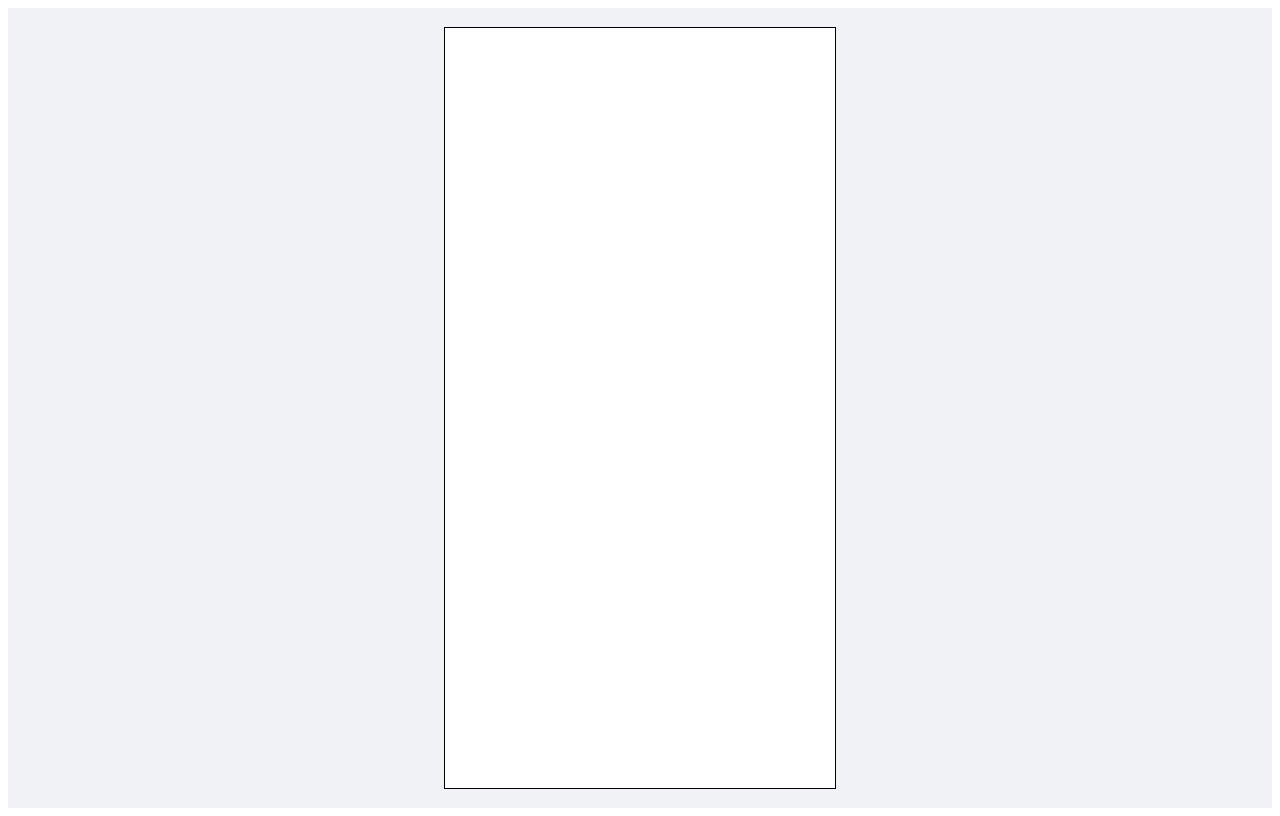
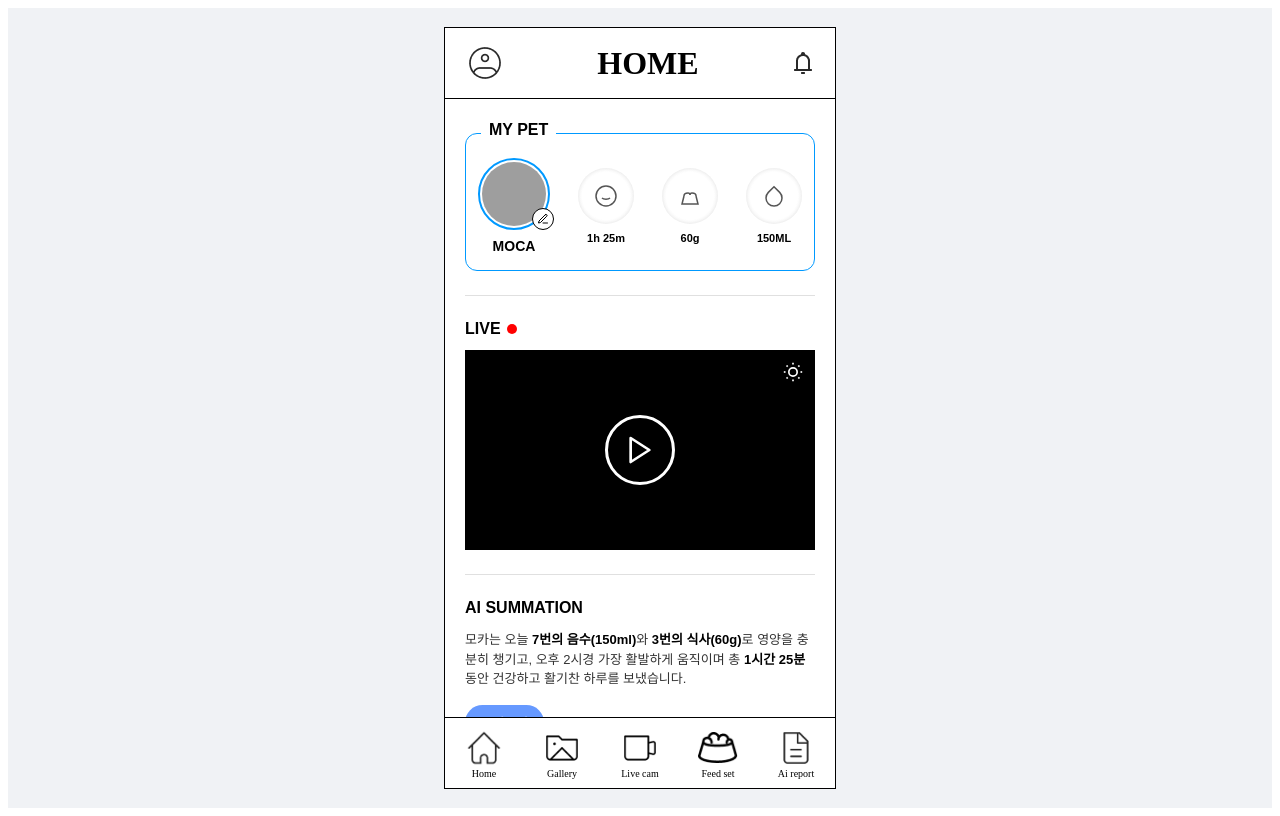
Before and after one commit to ganadiCare/FrontEnd, a React (Vite) app: page /main in a window 1280 px wide. Before the commit this address had no page. Built offline with nearby package versions, Linux system fonts and the light colour scheme; grey boxes are pictures that could not be loaded; a web font is replaced by a local one.

Commit message:
2026.05.03

```diff
--- a/src/App.tsx
+++ b/src/App.tsx
@@ -29,11 +29,10 @@ function App() {
       <div className='app-container'>
         <Routes>
           <Route path='/' element = {<StartScreen/>}></Route>
-          <Route path='/login' element = {<LoginScreen
-          onBackClick={() => setCurrentScreen('start')}
-           onLoginSuccess={() => setCurrentScreen('main')}
-          />}></Route>
+          <Route path='/login' element = {<LoginScreen/>}></Route>
+           <Route path='main' element = {<MainScreen/>}></Route>
         </Routes>
+
 
       </div>
     </div>
--- a/src/assets/LoginScreen.tsx
+++ b/src/assets/LoginScreen.tsx
@@ -1,23 +1,19 @@
 import React from 'react';
 import './login.css';
 import backArrow from './image_folder/Back.png';
+import { useNavigate } from 'react-router-dom';
 
-interface LoginScreenProps {
-  onBackClick: () => void;
-  onLoginSuccess: () => void;
-}
+const LoginScreen: React.FC= () => {
+  let navigate = useNavigate()
+  return (
 
-const LoginScreen: React.FC<LoginScreenProps> = ({ onBackClick, onLoginSuccess }) => {
-  return (
-    <div className="mobile-wrapper">
-      <div className="app-container">
-
+<div>
         <header className="header-bar">
           <img
             src={backArrow}
             alt="뒤로 가기"
             className="back-button"
-            onClick={onBackClick}
+            onClick={()=>{navigate(-1)}}
           />
           <h2>LOGIN</h2>
         </header>
@@ -54,7 +50,7 @@ const LoginScreen: React.FC<LoginScreenProps> = ({ onBackClick, onLoginSuccess }
             <button
               type="button"
               className="auth-button"
-              onClick={onLoginSuccess}
+              onClick={()=>{navigate('/main')}}
             >
               LOGIN
             </button>
@@ -65,7 +61,7 @@ const LoginScreen: React.FC<LoginScreenProps> = ({ onBackClick, onLoginSuccess }
         </div>
 
       </div>
-    </div>
+
   );
 };
 
--- a/src/assets/MainScreen.tsx
+++ b/src/assets/MainScreen.tsx
@@ -1,5 +1,7 @@
 import React from 'react';
-import './main.css';
+import './css/main.css';
+import Header from './contents/Header';
+import Bottom from './contents/Bottom';
 
 import spaceIcon from './image_folder/User.png';
 import notificationIcon from './image_folder/Notification.png';
@@ -11,18 +13,10 @@ import documentIcon from './image_folder/Report.png';
 
 const MainScreen: React.FC = () => {
   return (
-    <div className="mobile-wrapper">
-      <div className="app-container">
+    <div>
 
         {/* 상단 헤더 */}
-        <header className="main-header">
-          <img src={spaceIcon} alt="Profidle" className="header-icon" />
-          <h2 className="header-title">HOME</h2>
-          <div className="notification-wrapper">
-            <img src={notificationIcon} alt="Notification" className="header-icon" />
-            <span className="badge">15</span>
-          </div>
-        </header>
+        <Header/>
 
         {/* 스크롤 가능한 메인 콘텐츠 영역 */}
         <main className="main-content">
@@ -131,35 +125,16 @@ const MainScreen: React.FC = () => {
             </p>
             <button className="more-btn">+ 더보기</button>
           </section>
-
+          <h4>ㅎㅇ</h4>
+          <h4>ㅎㅇ</h4>
+          <h4>ㅎㅇ</h4>
+          <h4>ㅎㅇ</h4>
         </main>
 
         {/* 하단 네비게이션 바 */}
-        <nav className="bottom-nav">
-          <div className="nav-item active">
-            <img src={homeIcon} alt="Home" className="nav-icon" />
-            <span>Home</span>
-          </div>
-          <div className="nav-item">
-            <img src={folderIcon} alt="Gallery" className="nav-icon" />
-            <span>Gallay</span>
-          </div>
-          <div className="nav-item">
-            <img src={cameraIcon} alt="Live cam" className="nav-icon" />
-            <span>Live cam</span>
-          </div>
-          <div className="nav-item">
-            <img src={feedIcon} alt="Feed set" className="nav-icon" />
-            <span>Feed set</span>
-          </div>
-          <div className="nav-item">
-            <img src={documentIcon} alt="AI Report" className="nav-icon" />
-            <span>AI Report</span>
-          </div>
-        </nav>
+        <Bottom/>
 
       </div>
-    </div>
   );
 };
 
--- /dev/null
+++ b/src/assets/contents/Bottom.tsx
@@ -0,0 +1,36 @@
+import './../css/main.css'
+
+import Home from './../image_folder/Home.png'
+import Gallery from './../image_folder/Gallery.png'
+import Livecam from './../image_folder/Video.png'
+import Feedset from './../image_folder/Feed.png'
+import Aireport from './../image_folder/Report.png'
+
+
+const Bottom: React.FC = () => {
+
+    let array = [
+        {name:'Home',icon:Home},
+        {name:'Gallery',icon:Gallery},
+        {name:'Live cam',icon:Livecam},
+        {name:'Feed set',icon:Feedset},
+        {name:'Ai report',icon:Aireport},
+    ]
+
+    return(
+        <div className='bottom-nav'>
+            {array.map(function(a,i){
+                return(
+                <div className='nav-item'>
+                <img src={array[i].icon} className='nav-icon'></img>
+                    <p>{array[i].name}</p>
+                </div>
+            )
+            }
+            )
+        }
+        </div>
+    )
+}
+
+export default Bottom;
--- /dev/null
+++ b/src/assets/contents/Header.tsx
@@ -0,0 +1,15 @@
+import './../css/main.css'
+import userIcon from './../image_folder/User.png';
+import backIcon from './../image_folder/Back.png';
+import Notice from './../image_folder/Notification.png'
+
+const Header: React.FC = () => {
+    return(
+        <div className='main-header'>
+            <img src={userIcon}></img>
+            <h1>HOME</h1>
+            <img src={Notice}></img>
+        </div>
+    )
+}
+export default Header;
--- a/src/assets/main.css
+++ b/src/assets/css/main.css
@@ -25,10 +25,13 @@
   display: flex;
   justify-content: space-between;
   align-items: center;
-  padding: 16px 20px;
+  padding: 0 20px;
+  height: 70px;
   border-bottom: 1px solid #000000;
   background-color: #fff;
   z-index: 10;
+  position: sticky;
+  top: 0;
 }
 
 .header-icon {
@@ -67,6 +70,7 @@
   flex: 1;
   overflow-y: auto;
   padding: 24px 20px 80px 20px; /* 하단 네비게이션 바 높이만큼 여백 추가 */
+  height: 100vh;
 }
 
 /* 스크롤바 숨기기 (선택사항) */
@@ -279,12 +283,18 @@
   flex-direction: column;
   align-items: center;
   cursor: pointer;
+  gap: 0px;
+}
+
+.nav-item p {
+  margin: 0;
+  padding: 0;
+  font-size: 10px;
 }
 
 .nav-icon {
-  width: 28px;
-  height: 28px;
-  margin-bottom: 4px;
+  width: 40px;
+  height: 40px;
   object-fit: contain;
 }
 
--- a/src/assets/login.css
+++ b/src/assets/login.css
@@ -52,6 +52,7 @@
   flex-direction: column;
   justify-content: center;
   padding: 0 32px;
+  margin-top: 70px;
 }
 
 .login-form {
```
